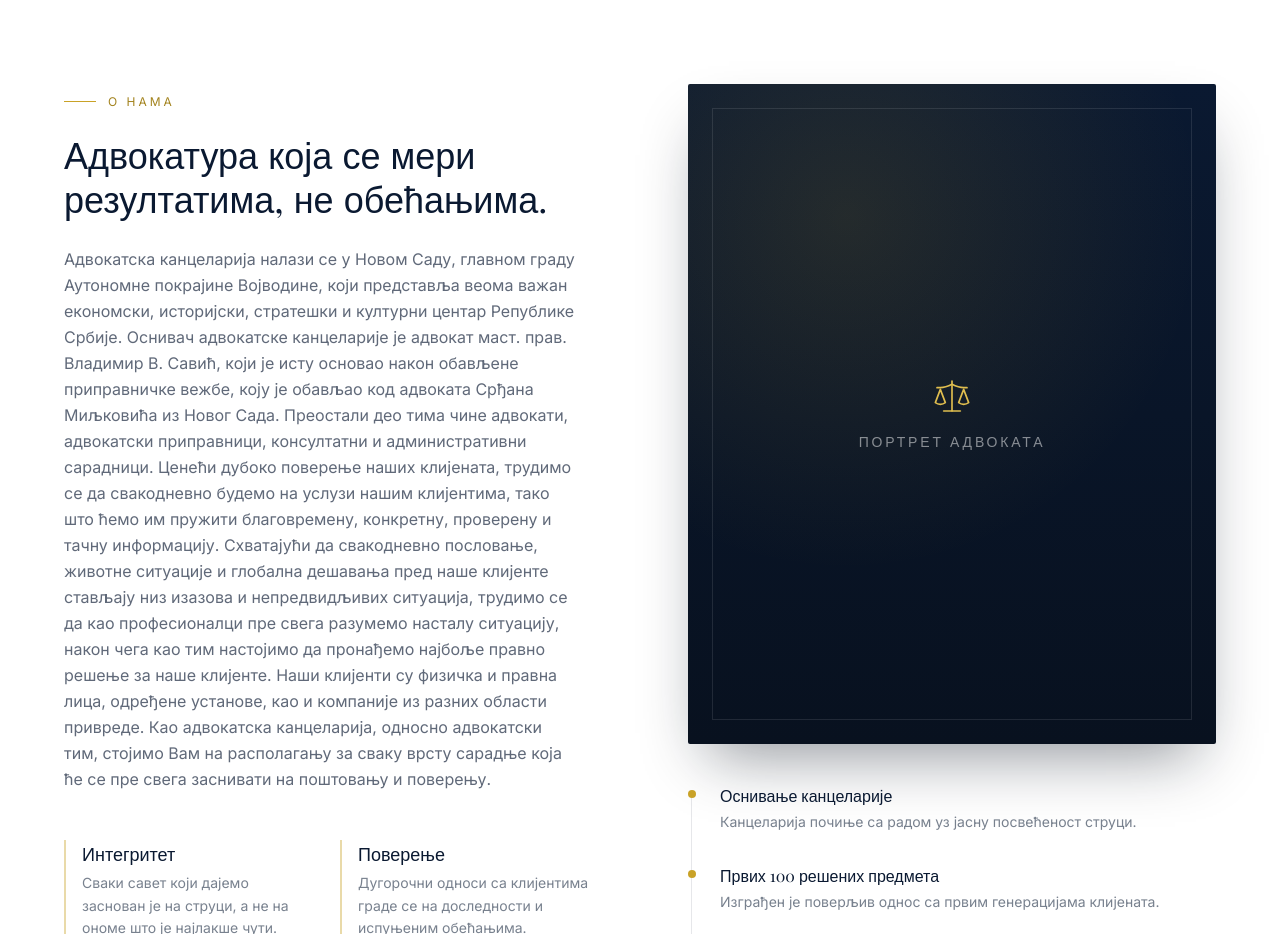
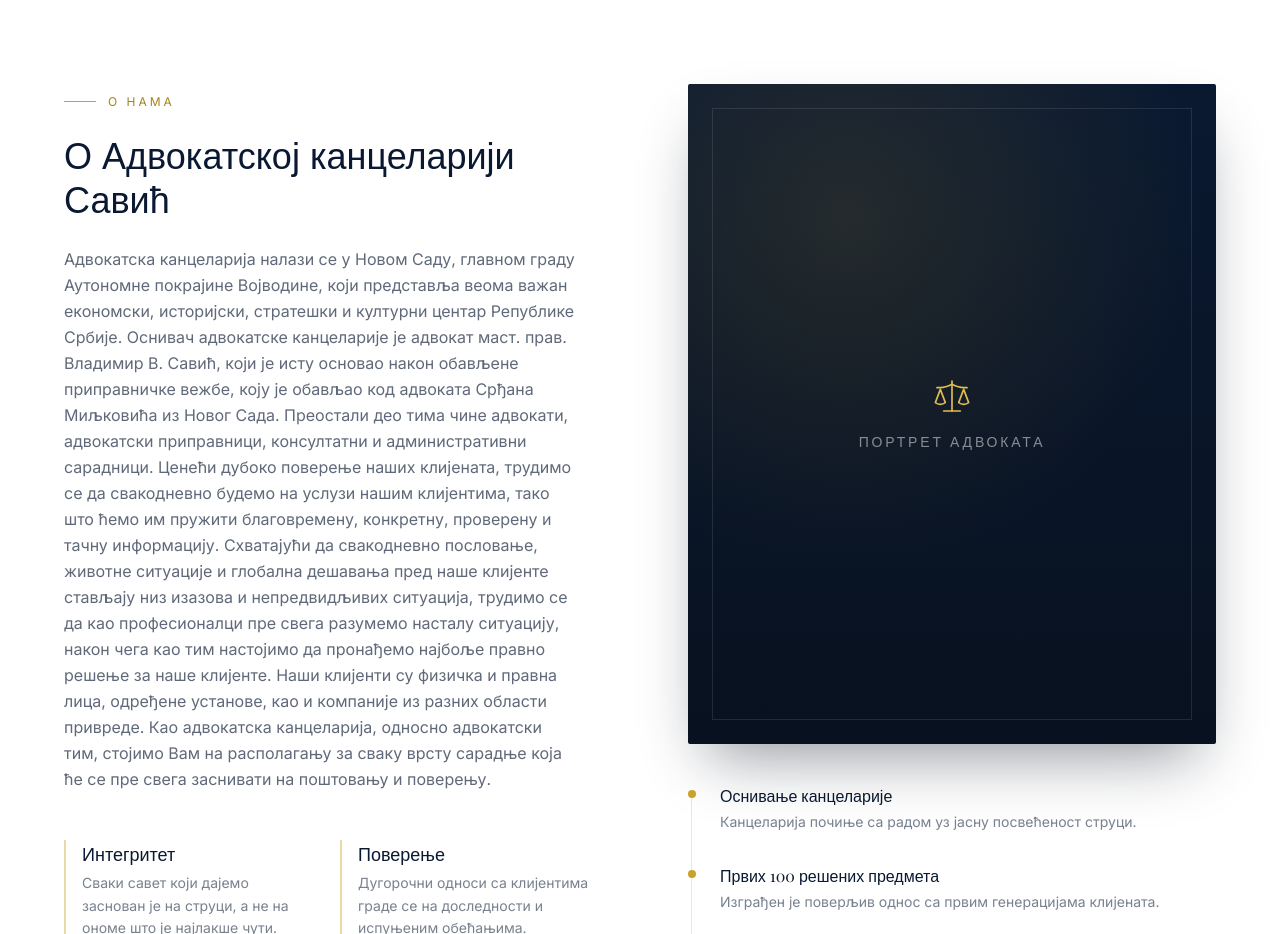
Before and after one commit to stojanovicjovan021-collab/advokatska-kancelarija-savic, a Next.js app: page / in a window 1280 px wide. Shown: the part 960-1894 px from the top of the page. Built offline with nearby package versions, Linux system fonts and the light colour scheme; a web font is replaced by a local one.

Commit message:
Update About.tsx menjano1

```diff
--- a/components/sections/About.tsx
+++ b/components/sections/About.tsx
@@ -23,7 +23,7 @@ export function About() {
 
           <RevealText
             as="h2"
-            text="Адвокатура која се мери резултатима, не обећањима."
+            text="О Адвокатској канцеларији Савић"
             className="mt-6 max-w-lg font-display text-3xl leading-[1.15] text-primary balance dark:text-paper sm:text-4xl"
           />
 
```
